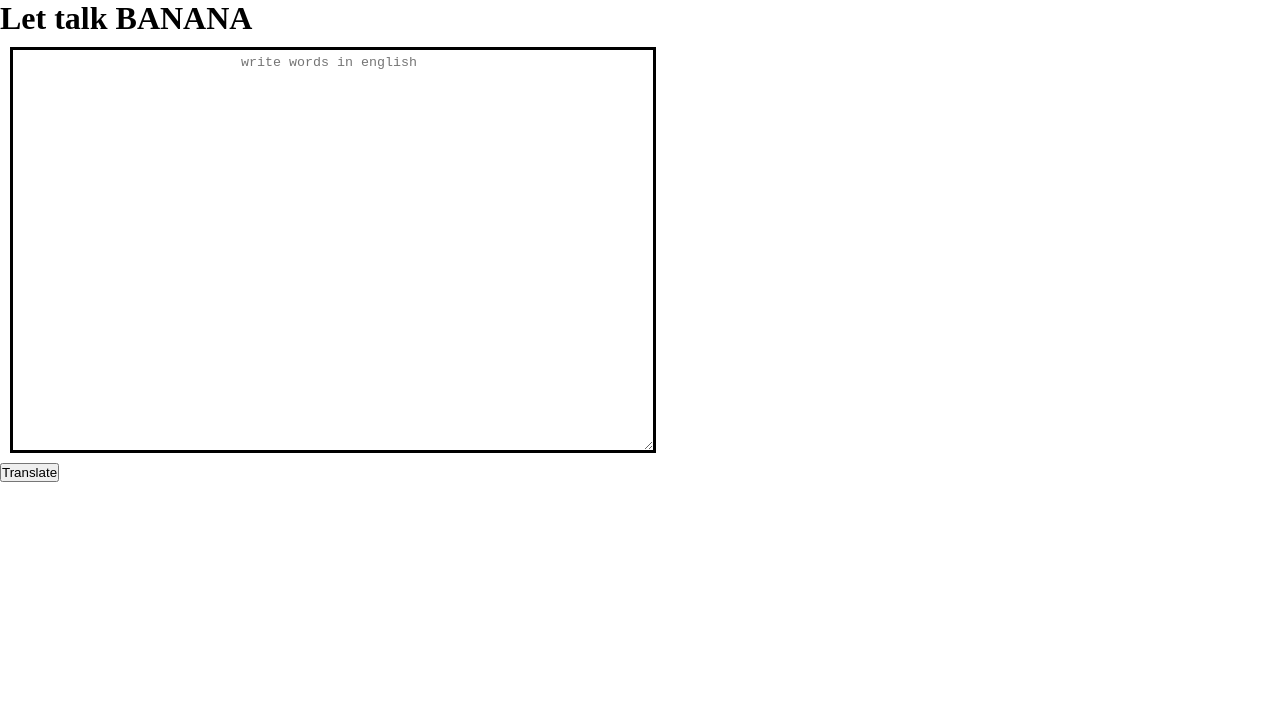
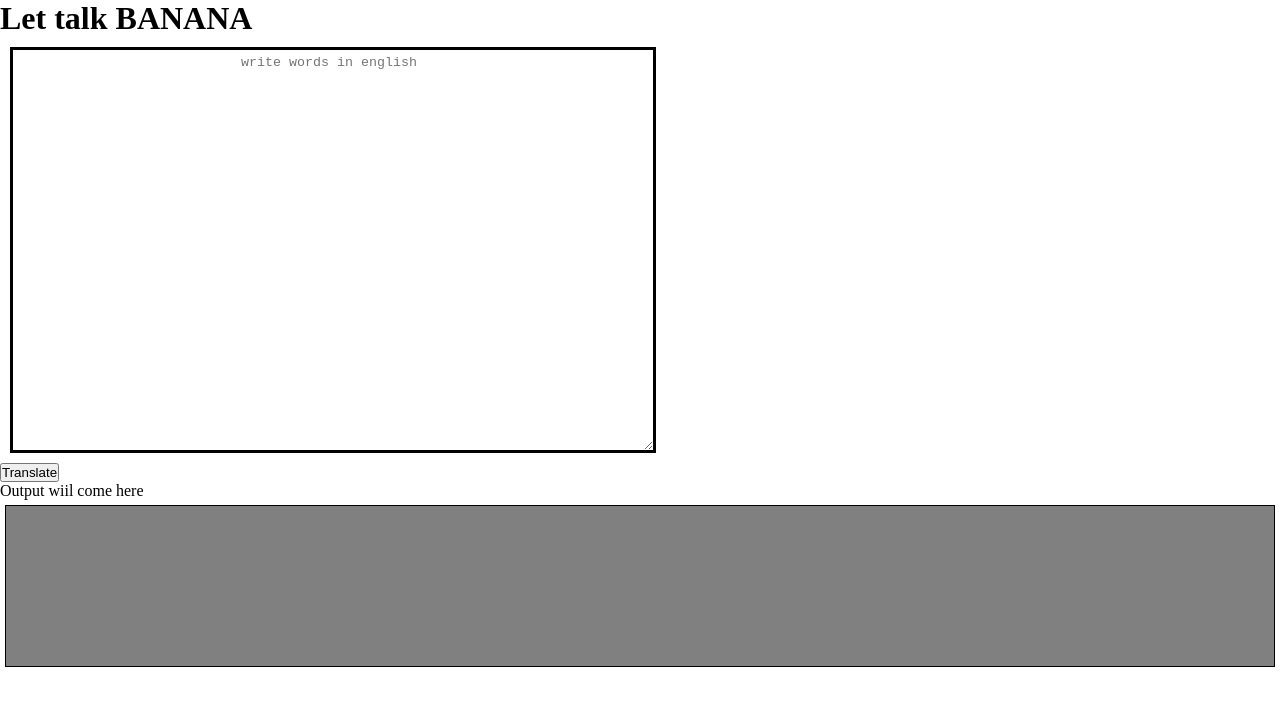
Before and after one commit to Aayushi-web/banana-speak, a plain HTML site: page index.html in a window 1280 px wide. Drawn offline with Linux system fonts and the light colour scheme.

Commit message:
updation done

```diff
--- a/index.html
+++ b/index.html
@@ -10,8 +10,11 @@
 <body>
     <h1>
         Let talk BANANA  </h1>
-        <textarea name="" id="txt-input" cols="20" rows="15" placeholder="write words in english "></textarea>
+        <textarea name="Translate" id="txt-input" cols="20" rows="15" placeholder="write words in english "></textarea>
    <button id="btn-translate">Translate</button>
+<div>Output wiil come here </div>
+   <div id="output"></div>
 </body>
+
 <script src="script.js"></script>
 </html>
--- a/style.css
+++ b/style.css
@@ -12,3 +12,9 @@ color: blue;
 text-align: center;
 line-height: 2;
 }
+#output{
+    margin: 5px;
+    border:1px solid black;
+    height: 20vh;
+    background-color: grey;
+}
```
